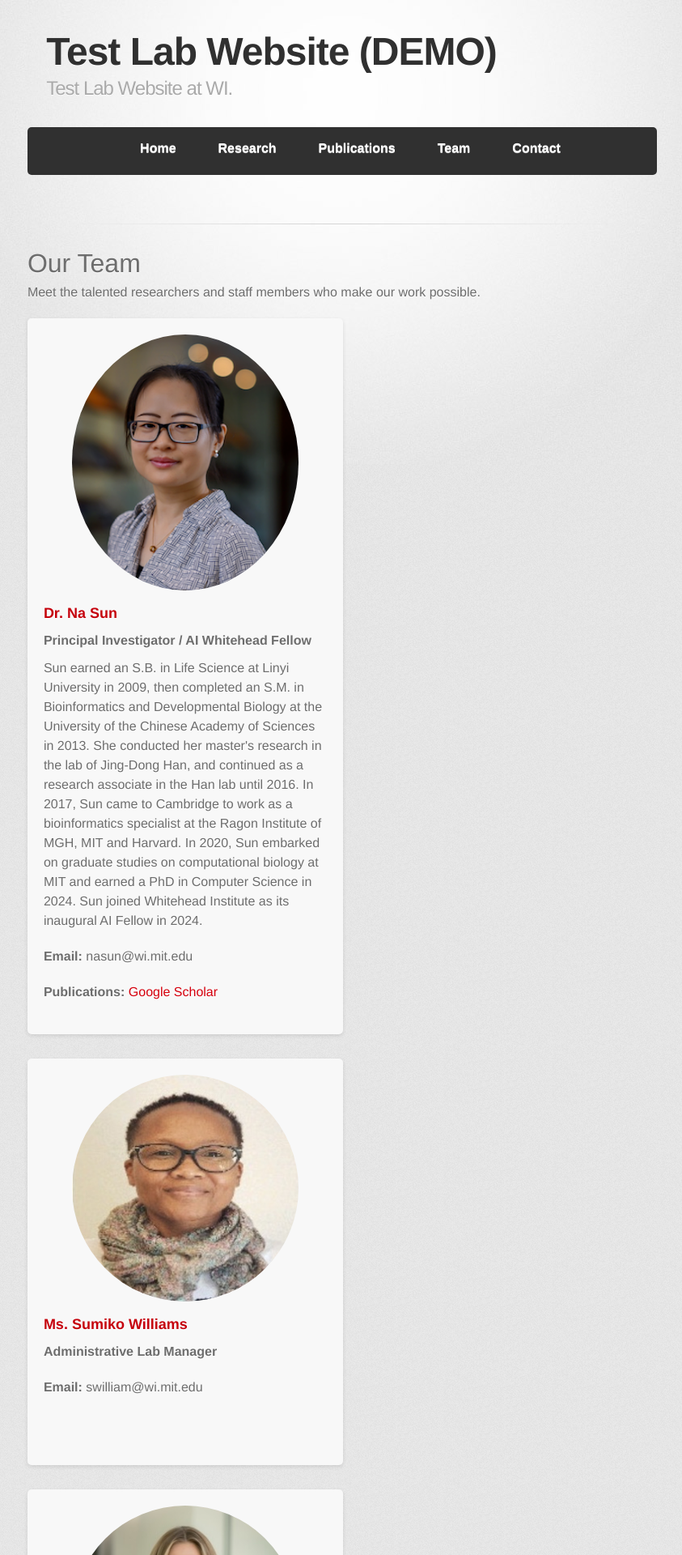
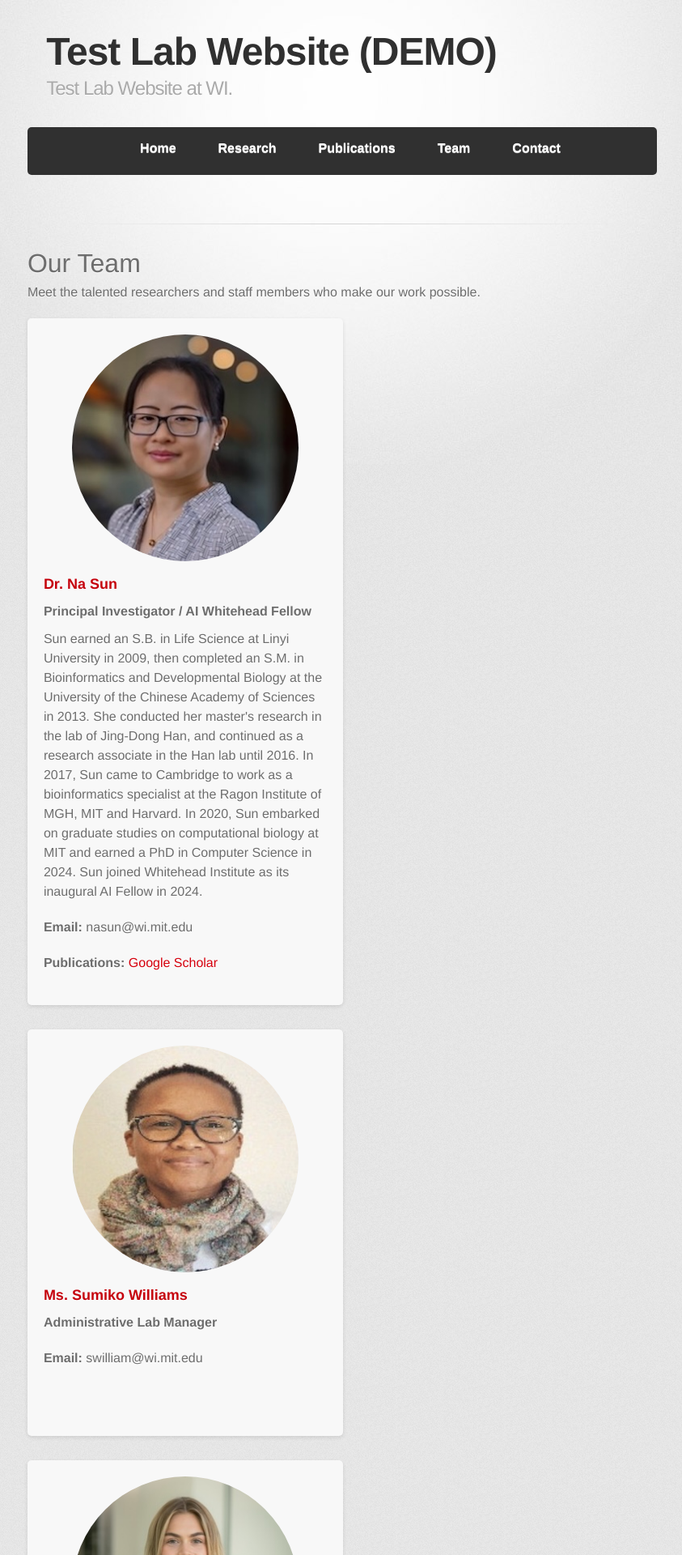
Before and after one commit to whitehead/SunLab, a Jekyll site: the page built from lab-website/team.md, in a window 1280 px wide. Shown: the top 1920 px of the page at 81% size, without its empty margins (185-1028 px from the left). Built offline with Jekyll 4.4.1, drawn with Linux system fonts in a browser that asks for light colours; some web fonts are replaced.

Commit message:
Update team.md

```diff
--- a/lab-website/team.md
+++ b/lab-website/team.md
@@ -8,7 +8,7 @@ Meet the talented researchers and staff members who make our work possible.
 
 <div class="team-container">
   <div class="team-member">
-    <img src="../lab-website/assets/images/photo_naSun.png" alt="Dr. Na Sun">
+    <img src="../lab-website/assets/images/photo_naSun.jpg" alt="Dr. Na Sun">
     <h3>Dr. Na Sun</h3>
     <p class="position">Principal Investigator / AI Whitehead Fellow</p>
     <p>Sun earned an S.B. in Life Science at Linyi University in 2009, then completed an S.M. in Bioinformatics and Developmental Biology at the University of the Chinese Academy of Sciences in 2013. She conducted her master's research in the lab of Jing-Dong Han, and continued as a research associate in the Han lab until 2016. In 2017, Sun came to Cambridge to work as a bioinformatics specialist at the Ragon Institute of MGH, MIT and Harvard. In 2020, Sun embarked on graduate studies on computational biology at MIT and earned a PhD in Computer Science in 2024. Sun joined Whitehead Institute as its inaugural AI Fellow in 2024.</p>
```
